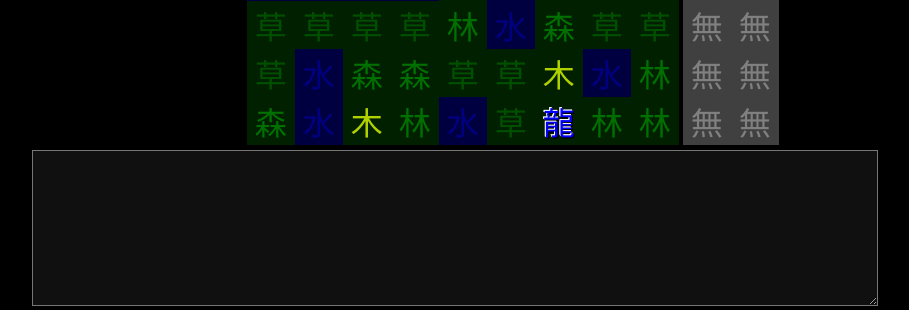
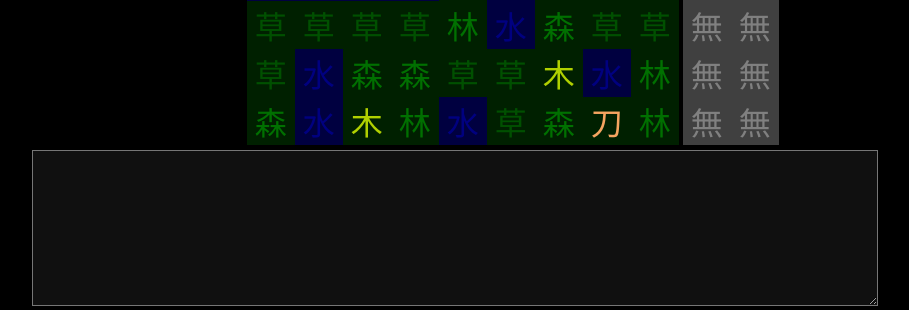
Before and after one commit to pdeblanc/dark-wizard-kiyoshi, a PHP site: page / in a window 1280 px wide. Shown: the part 295-605 px from the top of the page, without its empty margins (188-1097 px from the left). Run offline with PHP 8.4, Linux system fonts and the light colour scheme.

Commit message:
Added bokutō.

```diff
--- a/scripts/kiyoshi.js
+++ b/scripts/kiyoshi.js
@@ -8,6 +8,7 @@ initialize = function() {
     plane.place_randomly(player)
     for (var i = 0; i < 30; i++)
         plane.place_randomly(universe.clades.human.create())
+        plane.place_randomly(universe.products["bokutō"].create())
     plane.place_randomly(universe.clades["blue dragon"].create())
     for (var i = 0; i < 2; i++) {
         plane.place_randomly(universe.products.katana.create())
--- a/scripts/universe.js
+++ b/scripts/universe.js
@@ -60,6 +60,7 @@ var universe = new Universe()
 
 universe.clade({name: 'human', symbol: '人', lean_mass: 10})
 universe.clade({name: 'blue dragon', symbol: '龍', lean_mass: 200, vigor: 20})
+universe.product({name: 'bokutō', symbol: '刀', action: 'toggle_wield', damage: function() { return {'hit': 2} }})
 universe.product({name: 'katana', symbol: '刀', action: 'toggle_wield', damage: function() { return {'cut': 5} }})
 universe.product({name: 'longsword', symbol: '剣', action: 'toggle_wield', damage: function() { return {'cut': 5} }})
 universe.product({name: 'meat', symbol: '肉', fat: 2, action: 'eat'})
--- a/style.css
+++ b/style.css
@@ -122,6 +122,10 @@ body {
     font-weight: bold;
 }
 
+.bokutō {
+    color: sandybrown;
+}
+
 .katana {
     color: silver;
 }
```
